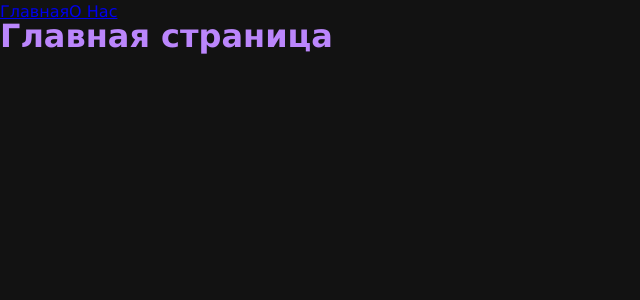
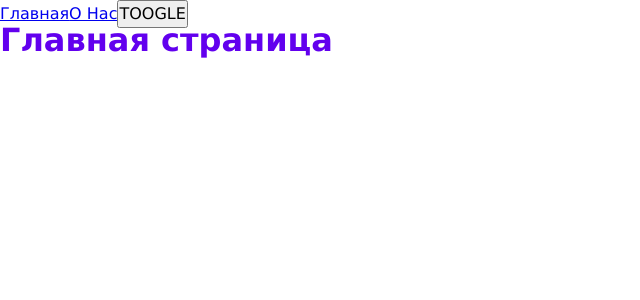
Before and after one commit to NikDoe/booking, a React app: page / in a window 1280 px wide. Shown: the top 300 px of the page, without its empty margins (0-640 px from the left). Built offline with nearby package versions, Linux system fonts and the light colour scheme.

Commit message:
feat: add themization
close #16

```diff
--- a/src/App.tsx
+++ b/src/App.tsx
@@ -4,13 +4,18 @@
 import { AboutPageAsync } from "./pages/AboutPage/AboutPage.async";
 import { MainPageAsync } from "./pages/MainPage/MainPage.async";
 
+import { useTheme } from "./theme/useTheme";
+
 import "./styles/index.scss";
 
 const App = () => {
+  const { theme, toogleTheme } = useTheme();
+
   return (
-    <div className='app dark'>
+    <div className={`app ${theme}`}>
       <Link to='/'>Главная</Link>
       <Link to='/about'>О Нас</Link>
+      <button onClick={toogleTheme}>TOOGLE</button>
       <Suspense fallback={<div>Загрузка...</div>}>
         <Routes>
           <Route path='/' element={<MainPageAsync />} />
--- a/src/index.tsx
+++ b/src/index.tsx
@@ -2,10 +2,13 @@
 import { BrowserRouter } from "react-router-dom";
 
 import App from "./App";
+import ThemeProvider from "./theme/ThemeProvider";
 
 const root = ReactDOM.createRoot(document.getElementById("root"));
 root.render(
   <BrowserRouter>
-    <App />
+    <ThemeProvider>
+      <App />
+    </ThemeProvider>
   </BrowserRouter>
 );
--- /dev/null
+++ b/src/theme/ThemeContext.ts
@@ -0,0 +1,15 @@
+import { createContext } from "react";
+
+export enum Theme {
+  LIGHT = "light",
+  DARK = "dark",
+}
+
+interface ThemeContextProps {
+  theme?: Theme;
+  setTheme?: (theme: Theme) => void;
+}
+
+export const ThemeContext = createContext<ThemeContextProps>({});
+
+export const LOCAL_STORAGE_THEME_KEY = "theme";
--- /dev/null
+++ b/src/theme/ThemeProvider.tsx
@@ -0,0 +1,28 @@
+import { FC, useMemo, useState } from "react";
+import { LOCAL_STORAGE_THEME_KEY, Theme, ThemeContext } from "./ThemeContext";
+
+type Props = {
+  children: React.ReactNode;
+};
+
+export const ThemeProvider: FC<Props> = ({ children }) => {
+  const defaultTheme =
+    (localStorage.getItem(LOCAL_STORAGE_THEME_KEY) as Theme) || Theme.LIGHT;
+
+  const [theme, setTheme] = useState<Theme>(defaultTheme);
+
+  const defaultValue = useMemo(
+    () => ({
+      theme,
+      setTheme,
+    }),
+    [theme]
+  );
+  return (
+    <ThemeContext.Provider value={defaultValue}>
+      {children}
+    </ThemeContext.Provider>
+  );
+};
+
+export default ThemeProvider;
--- /dev/null
+++ b/src/theme/useTheme.ts
@@ -0,0 +1,19 @@
+import { useContext } from "react";
+import { LOCAL_STORAGE_THEME_KEY, Theme, ThemeContext } from "./ThemeContext";
+
+interface UseThemeReturn {
+  theme: Theme;
+  toogleTheme: () => void;
+}
+
+export const useTheme = (): UseThemeReturn => {
+
+  const { theme, setTheme } = useContext(ThemeContext)
+
+  const toogleTheme = () => {
+    const newTheme = theme === Theme.LIGHT ? Theme.DARK : Theme.LIGHT;
+    setTheme(newTheme);
+    localStorage.setItem(LOCAL_STORAGE_THEME_KEY, newTheme);
+  }
+  return { theme, toogleTheme }
+}
```
